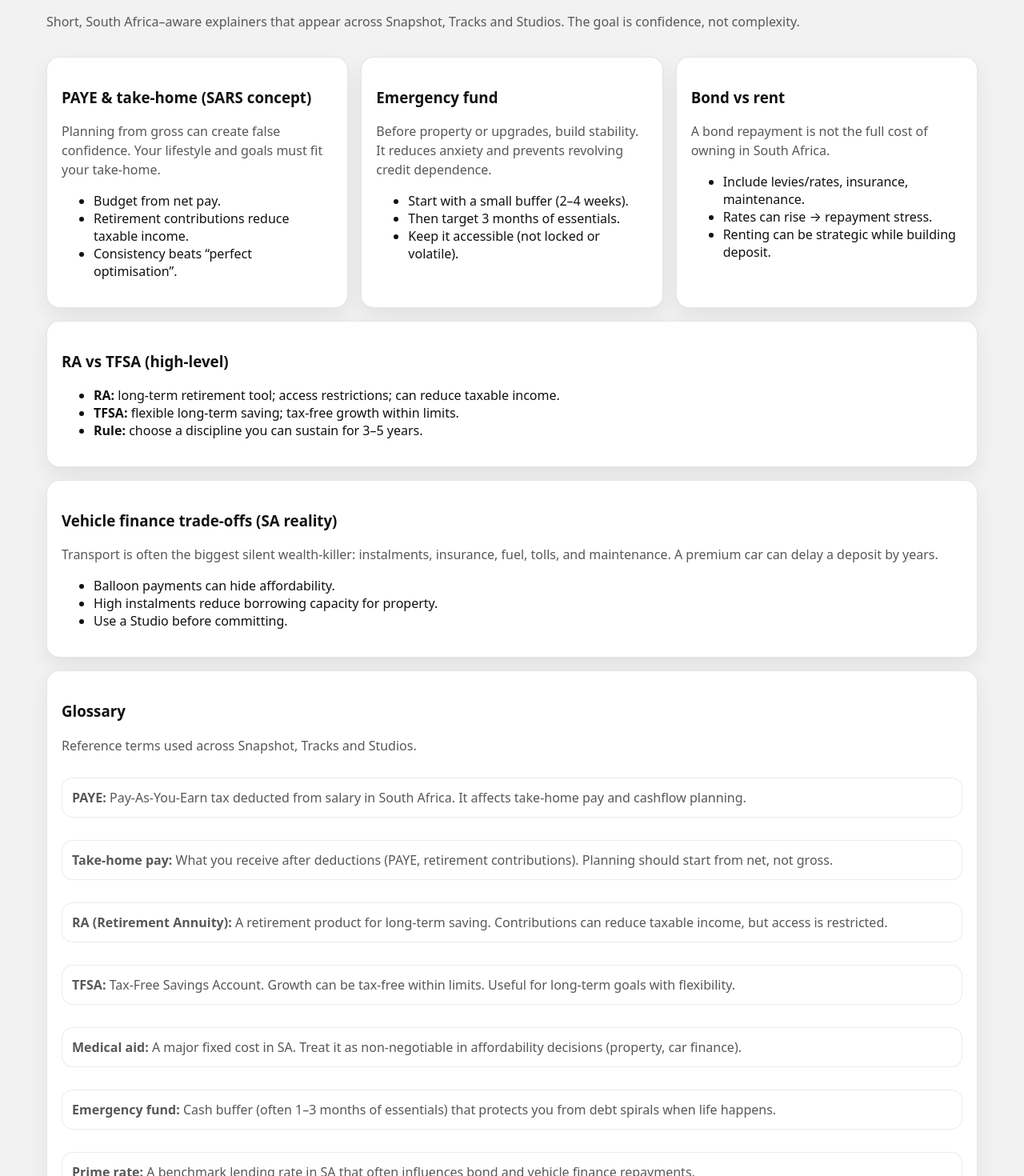
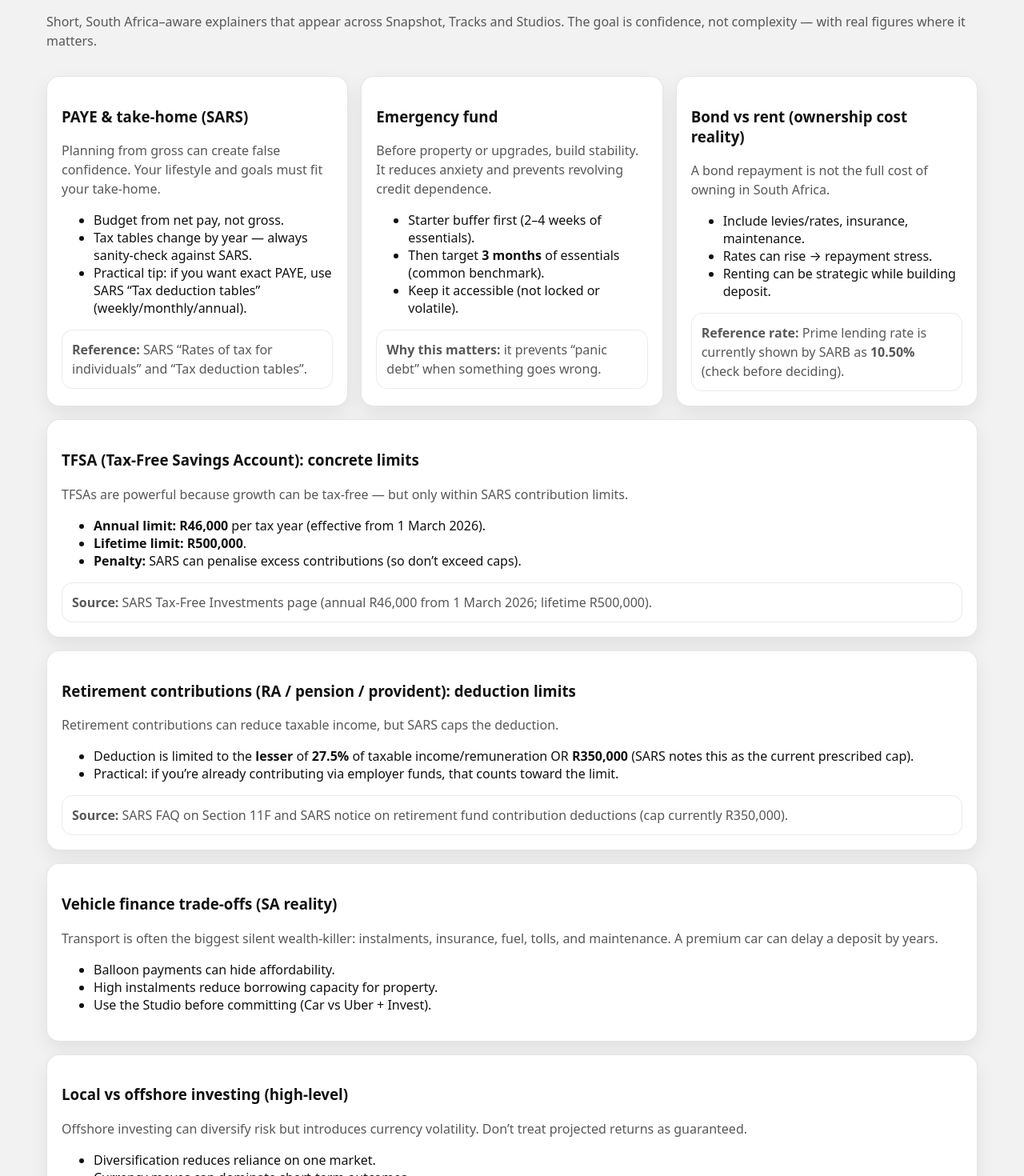
Before and after one commit to PalesaDM/absa-nextgen-wealth-studio, a React (Vite) app: page /learn in a window 1280 px wide. Shown: the part 160-1630 px from the top of the page at 80% size. Built offline with nearby package versions, Linux system fonts and the light colour scheme.

Commit message:
Fix Learn sources section rendering error; add shared logic utils; conditional Vite base

```diff
--- a/src/pages/Learn.jsx
+++ b/src/pages/Learn.jsx
@@ -1,14 +1,36 @@
 const glossary = [
-  { term: "PAYE", def: "Pay-As-You-Earn tax deducted from salary in South Africa. It affects take-home pay and cashflow planning." },
-  { term: "Take-home pay", def: "What you receive after deductions (PAYE, retirement contributions). Planning should start from net, not gross." },
-  { term: "RA (Retirement Annuity)", def: "A retirement product for long-term saving. Contributions can reduce taxable income, but access is restricted." },
-  { term: "TFSA", def: "Tax-Free Savings Account. Growth can be tax-free within limits. Useful for long-term goals with flexibility." },
-  { term: "Medical aid", def: "A major fixed cost in SA. Treat it as non-negotiable in affordability decisions (property, car finance)." },
-  { term: "Emergency fund", def: "Cash buffer (often 1–3 months of essentials) that protects you from debt spirals when life happens." },
-  { term: "Prime rate", def: "A benchmark lending rate in SA that often influences bond and vehicle finance repayments." },
-  { term: "Levies & rates", def: "Ownership costs beyond the bond (levies in complexes/estates, plus municipal rates & taxes)." },
-  { term: "Debt pressure", def: "How much of your take-home goes to debt repayments. High pressure reduces flexibility and bond affordability." },
-  { term: "Offshore investing", def: "Investing outside SA markets. Adds currency risk and diversification benefits; returns are uncertain." },
+  {
+    term: "PAYE",
+    def: "Pay-As-You-Earn tax deducted from salary in South Africa. It affects take-home pay and cashflow planning.",
+  },
+  {
+    term: "Take-home pay",
+    def: "What you receive after deductions (PAYE, retirement contributions). Planning should start from net, not gross.",
+  },
+  {
+    term: "RA (Retirement Annuity)",
+    def: "A retirement product for long-term saving. Contributions can reduce taxable income, but access is restricted.",
+  },
+  {
+    term: "TFSA",
+    def: "Tax-Free Savings Account. Growth can be tax-free within limits. Useful for long-term goals with flexibility.",
+  },
+  {
+    term: "Prime rate",
+    def: "A benchmark SA lending rate that often influences bond and vehicle finance repayments.",
+  },
+  {
+    term: "Levies & rates",
+    def: "Ownership costs beyond the bond (levies in complexes/estates, plus municipal rates & taxes).",
+  },
+  {
+    term: "Debt pressure",
+    def: "How much of your take-home goes to debt repayments. High pressure reduces flexibility and bond affordability.",
+  },
+  {
+    term: "Offshore investing",
+    def: "Investing outside SA markets. Adds currency risk and diversification benefits; returns are uncertain.",
+  },
 ];
 
 export default function Learn() {
@@ -16,36 +38,45 @@ export default function Learn() {
     <div className="stack">
       <h1>Learn</h1>
       <p className="muted">
-        Short, South Africa–aware explainers that appear across Snapshot, Tracks and Studios. The goal is confidence, not complexity.
+        Short, South Africa–aware explainers that appear across Snapshot, Tracks and Studios.
+        The goal is confidence, not complexity — with real figures where it matters.
       </p>
 
       <div className="grid3">
-        <div className="card">
-          <h3>PAYE & take-home (SARS concept)</h3>
+        <div className="card cardHover">
+          <h3>PAYE & take-home (SARS)</h3>
           <p className="muted">
             Planning from gross can create false confidence. Your lifestyle and goals must fit your take-home.
           </p>
           <ul>
-            <li>Budget from net pay.</li>
-            <li>Retirement contributions reduce taxable income.</li>
-            <li>Consistency beats “perfect optimisation”.</li>
+            <li>Budget from net pay, not gross.</li>
+            <li>Tax tables change by year — always sanity-check against SARS.</li>
+            <li>
+              Practical tip: if you want exact PAYE, use SARS “Tax deduction tables” (weekly/monthly/annual).
+            </li>
           </ul>
+          <div className="info">
+            <strong>Reference:</strong> SARS “Rates of tax for individuals” and “Tax deduction tables”.
+          </div>
         </div>
 
-        <div className="card">
+        <div className="card cardHover">
           <h3>Emergency fund</h3>
           <p className="muted">
             Before property or upgrades, build stability. It reduces anxiety and prevents revolving credit dependence.
           </p>
           <ul>
-            <li>Start with a small buffer (2–4 weeks).</li>
-            <li>Then target 3 months of essentials.</li>
+            <li>Starter buffer first (2–4 weeks of essentials).</li>
+            <li>Then target <strong>3 months</strong> of essentials (common benchmark).</li>
             <li>Keep it accessible (not locked or volatile).</li>
           </ul>
+          <div className="info">
+            <strong>Why this matters:</strong> it prevents “panic debt” when something goes wrong.
+          </div>
         </div>
 
-        <div className="card">
-          <h3>Bond vs rent</h3>
+        <div className="card cardHover">
+          <h3>Bond vs rent (ownership cost reality)</h3>
           <p className="muted">
             A bond repayment is not the full cost of owning in South Africa.
           </p>
@@ -54,16 +85,42 @@ export default function Learn() {
             <li>Rates can rise → repayment stress.</li>
             <li>Renting can be strategic while building deposit.</li>
           </ul>
+          <div className="info">
+            <strong>Reference rate:</strong> Prime lending rate is currently shown by SARB as <strong>10.50%</strong> (check before deciding).
+          </div>
         </div>
       </div>
 
       <div className="card">
-        <h3>RA vs TFSA (high-level)</h3>
+        <h3>TFSA (Tax-Free Savings Account): concrete limits</h3>
+        <p className="muted">
+          TFSAs are powerful because growth can be tax-free — but only within SARS contribution limits.
+        </p>
         <ul>
-          <li><strong>RA:</strong> long-term retirement tool; access restrictions; can reduce taxable income.</li>
-          <li><strong>TFSA:</strong> flexible long-term saving; tax-free growth within limits.</li>
-          <li><strong>Rule:</strong> choose a discipline you can sustain for 3–5 years.</li>
+          <li><strong>Annual limit:</strong> <strong>R46,000</strong> per tax year (effective from 1 March 2026).</li>
+          <li><strong>Lifetime limit:</strong> <strong>R500,000</strong>.</li>
+          <li><strong>Penalty:</strong> SARS can penalise excess contributions (so don’t exceed caps).</li>
         </ul>
+        <div className="info">
+          <strong>Source:</strong> SARS Tax-Free Investments page (annual R46,000 from 1 March 2026; lifetime R500,000).
+        </div>
+      </div>
+
+      <div className="card">
+        <h3>Retirement contributions (RA / pension / provident): deduction limits</h3>
+        <p className="muted">
+          Retirement contributions can reduce taxable income, but SARS caps the deduction.
+        </p>
+        <ul>
+          <li>
+            Deduction is limited to the <strong>lesser</strong> of <strong>27.5%</strong> of taxable income/remuneration OR
+            <strong> R350,000</strong> (SARS notes this as the current prescribed cap).
+          </li>
+          <li>Practical: if you’re already contributing via employer funds, that counts toward the limit.</li>
+        </ul>
+        <div className="info">
+          <strong>Source:</strong> SARS FAQ on Section 11F and SARS notice on retirement fund contribution deductions (cap currently R350,000).
+        </div>
       </div>
 
       <div className="card">
@@ -75,7 +132,19 @@ export default function Learn() {
         <ul>
           <li>Balloon payments can hide affordability.</li>
           <li>High instalments reduce borrowing capacity for property.</li>
-          <li>Use a Studio before committing.</li>
+          <li>Use the Studio before committing (Car vs Uber + Invest).</li>
+        </ul>
+      </div>
+
+      <div className="card">
+        <h3>Local vs offshore investing (high-level)</h3>
+        <p className="muted">
+          Offshore investing can diversify risk but introduces currency volatility. Don’t treat projected returns as guaranteed.
+        </p>
+        <ul>
+          <li>Diversification reduces reliance on one market.</li>
+          <li>Currency moves can dominate short-term outcomes.</li>
+          <li>Discipline matters more than perfect assumptions.</li>
         </ul>
       </div>
 
@@ -90,6 +159,19 @@ export default function Learn() {
           ))}
         </div>
       </div>
+
+      <div className="card">
+        <h3>Sources (last checked)</h3>
+        <ul>
+          <li>TFSA limits: SARS Tax-Free Investments (R46,000 annual from 1 March 2026; R500,000 lifetime).</li>
+          <li>Retirement deduction: SARS Section 11F limits (27.5% and cap currently R350,000).</li>
+          <li>Prime rate: SARB Current Market Rates (prime listed).</li>
+          <li>Tax brackets/tables: SARS “Rates of Tax for Individuals” and “Tax deduction tables”.</li>
+        </ul>
+        <p className="muted">
+          Note: figures can change year-to-year. For the exam submission, keeping a short “sources last checked” section improves trust.
+        </p>
+      </div>
     </div>
   );
 }
--- a/vite.config.js
+++ b/vite.config.js
@@ -1,8 +1,9 @@
 import { defineConfig } from "vite";
 import react from "@vitejs/plugin-react";
 
-// https://vite.dev/config/
-export default defineConfig({
+
+export default defineConfig(({ mode }) => ({
   plugins: [react()],
-  base: "/absa-nextgen-wealth-studio/",
-});
+
+  base: mode === "production" ? "/absa-nextgen-wealth-studio/" : "/",
+}));
```
Also changed, not shown: src/logic/finance.js (added, +14 -0 lines), src/logic/format.js (added, +7 -0 lines).
